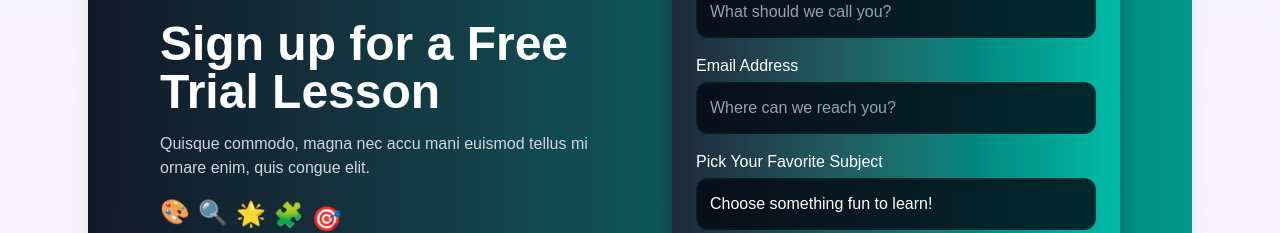
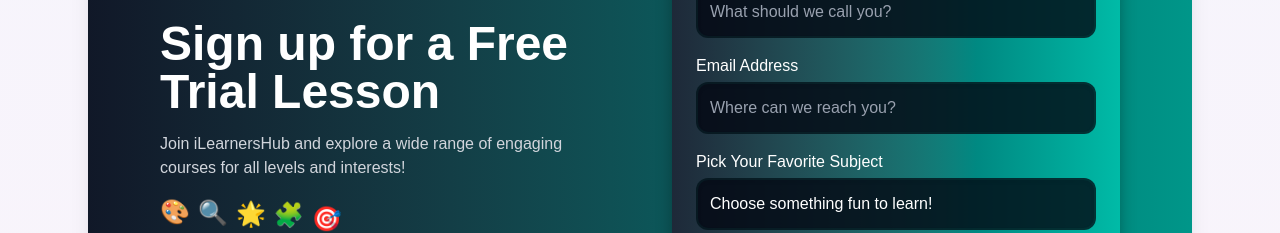
Before and after one commit to MoyasiGinko/iLearners-Hub, a Next.js app: page / in a window 1280 px wide. Shown: the part 4880-5113 px from the top of the page. Built offline with nearby package versions, Linux system fonts and the light colour scheme.

Commit message:
Update index.tsx

```diff
--- a/components/main/contact/index.tsx
+++ b/components/main/contact/index.tsx
@@ -217,8 +217,8 @@
                   Sign up for a Free Trial Lesson
                 </h2>
                 <p className="text-sm sm:text-base text-gray-300 mb-4 sm:mb-6">
-                  Quisque commodo, magna nec accu mani euismod tellus mi ornare
-                  enim, quis congue elit.
+                  Join iLearnersHub and explore a wide range of engaging courses
+                  for all levels and interests!
                 </p>
                 <div className="flex space-x-2">
                   {["🎨", "🔍", "🌟", "🧩", "🎯"].map((emoji, i) => (
```
